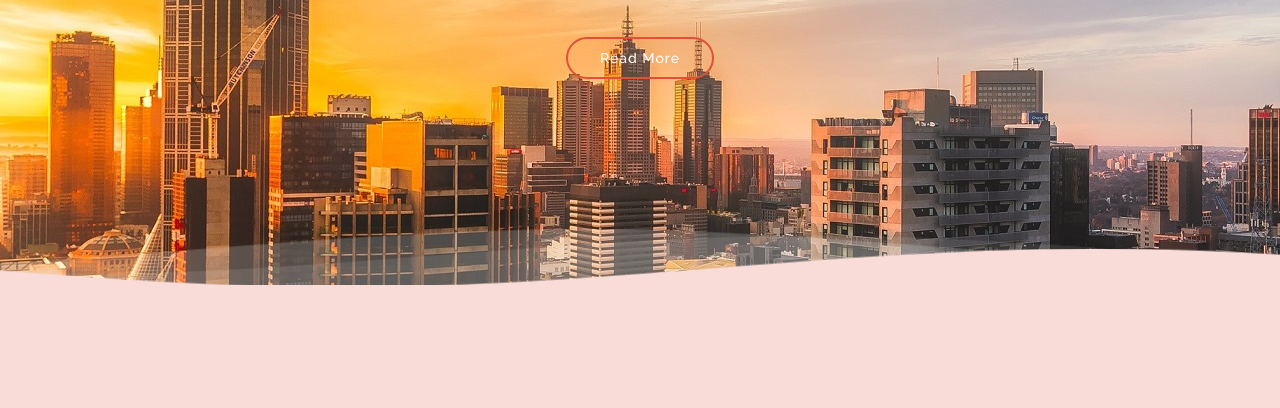
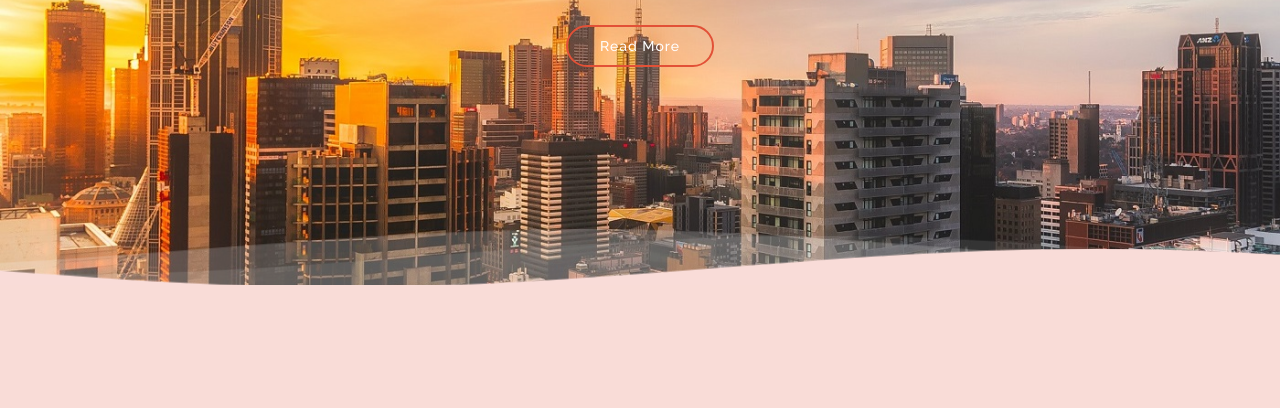
Before and after one commit to meghpoddar/B_plus-AC-website, a plain HTML site: page index.html in a window 1280 px wide. Shown: the part 335-743 px from the top of the page. Drawn offline with nearby package versions, Linux system fonts and the light colour scheme.

Commit message:
Slider Image Fixed

```diff
--- a/assets/css/style.css
+++ b/assets/css/style.css
@@ -314,6 +314,8 @@ h1, h2, h3, h4, h5, h6 {
   overflow: hidden;
   position: relative;
   background-image: url("../../images/banner.jpg");
+  background-size: cover;
+  /* background-size: 100%; */
   /*background: linear-gradient(0deg, #2a2c39 0%, #33364a 100%);*/
   padding: 0;
 }
@@ -379,11 +381,11 @@ h1, h2, h3, h4, h5, h6 {
   #hero .carousel-control-prev, #hero .carousel-control-next {
     width: 5%;
   }
-}
-@media (max-width: 768px) {
+  @media (max-width: 768px) {
   #hero .carousel-container {
     height: 90vh;
   }
+}
   #hero h2 {
     font-size: 28px;
   }
```
